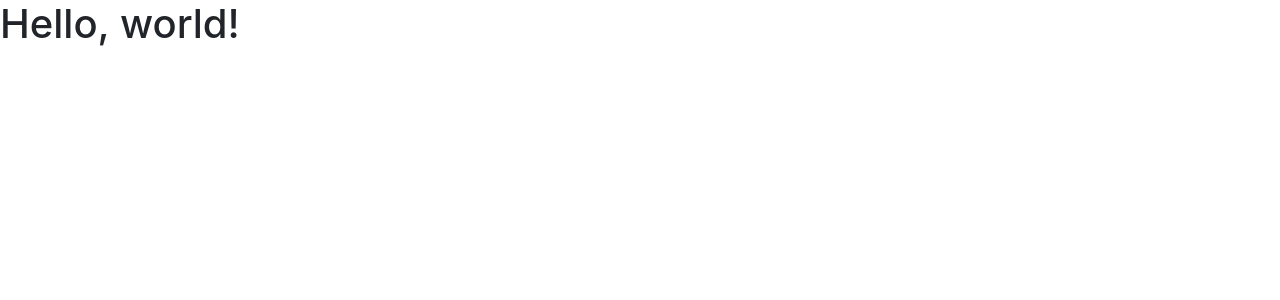
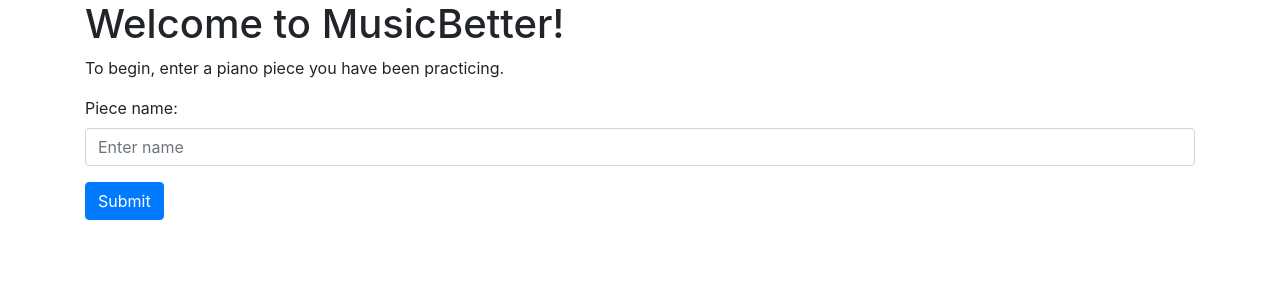
Before and after one commit to Boscillator/MusicBetter, a Django app: page / in a window 1280 px wide. Shown: the top 300 px of the page. Run offline with Django 3.2, Linux system fonts and the light colour scheme; some libraries are stand-ins or nearby versions.

Commit message:
HTML improvements, non-functional UI

```diff
--- a/music/templates/music/index.html
+++ b/music/templates/music/index.html
@@ -7,12 +7,23 @@
 
     <!-- Bootstrap CSS -->
     <link rel="stylesheet" href="https://maxcdn.bootstrapcdn.com/bootstrap/4.0.0/css/bootstrap.min.css" integrity="sha384-Gn5384xqQ1aoWXA+058RXPxPg6fy4IWvTNh0E263XmFcJlSAwiGgFAW/dAiS6JXm" crossorigin="anonymous">
+    <style>
 
+    </style>
     <title>Hello, world!</title>
   </head>
   <body>
-    <h1>Hello, world!</h1>
-
+    <div  class="container">
+        <h1>Welcome to MusicBetter!</h1>
+        <p>To begin, enter a piano piece you have been practicing.</p>
+        <form action="{% url 'results' %}" method="post">
+            <div class="form-group">
+                <label for="name">Piece name:</label>
+                <input type="name" class="form-control" id="name" placeholder="Enter name" name="name">
+            </div>
+            <input type="submit" class="btn btn-primary" value="Submit">
+        </form>
+    </div>
     <!-- Optional JavaScript -->
     <!-- jQuery first, then Popper.js, then Bootstrap JS -->
     <script src="https://code.jquery.com/jquery-3.2.1.slim.min.js" integrity="sha384-KJ3o2DKtIkvYIK3UENzmM7KCkRr/rE9/Qpg6aAZGJwFDMVNA/GpGFF93hXpG5KkN" crossorigin="anonymous"></script>
--- a/music/urls.py
+++ b/music/urls.py
@@ -4,4 +4,5 @@ from . import views
 
 urlpatterns = [
     path('', views.index, name='index'),
+    path('results', views.results, name='results'),
 ]
--- a/music/views.py
+++ b/music/views.py
@@ -7,3 +7,8 @@ def index(request):
     template = loader.get_template('music/index.html')
     context = {}
     return HttpResponse(template.render(context, request))
+
+def results(request):
+    template = loader.get_template('music/index.html')
+    context = {}
+    return HttpResponse(template.render(context, request))
```
Also changed, not shown: music/templates/music/submit.html (added).
